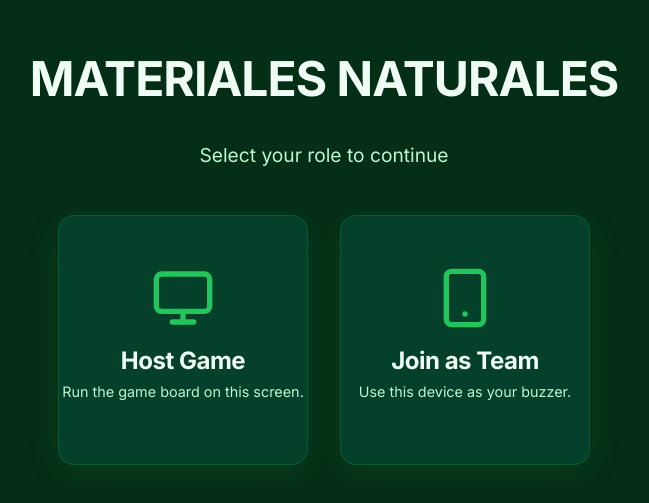
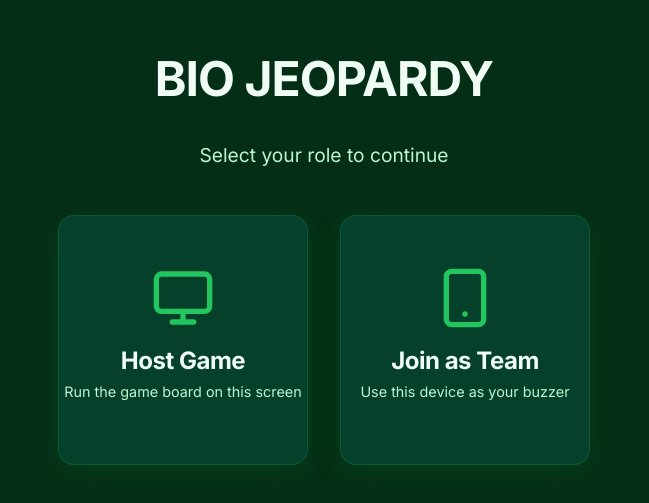
Before and after one commit to urielferia/bio-jeopardy, a React app in the folder frontend/: page / in a window 1280 px wide. Shown: the part 143-646 px from the top of the page, without its empty margins (316-965 px from the left). Built offline with nearby package versions, Linux system fonts and the light colour scheme; the HTML template or start-up script is replaced by a standard one.

Commit message:
feat: update game title to BIO JEOPARDY and make setup title blank by default

```diff
--- a/frontend/src/App.jsx
+++ b/frontend/src/App.jsx
@@ -17,7 +17,7 @@ function App() {
 
   return (
     <div style={{ display: 'flex', flexDirection: 'column', alignItems: 'center', justifyContent: 'center', height: '100vh', padding: '2rem' }}>
-      <h1 style={{ fontSize: '3rem', marginBottom: '1rem', color: 'var(--text-primary)' }}>MATERIALES NATURALES</h1>
+      <h1 style={{ fontSize: '3rem', marginBottom: '1rem', color: 'var(--text-primary)' }}>BIO JEOPARDY</h1>
       <p style={{ fontSize: '1.2rem', color: 'var(--text-secondary)', marginBottom: '3rem' }}>Select your role to continue</p>
 
       <div style={{ display: 'flex', gap: '2rem', flexWrap: 'wrap', justifyContent: 'center' }}>
@@ -30,7 +30,7 @@ function App() {
         >
           <Monitor size={64} color="var(--accent)" style={{ marginBottom: '1rem' }} />
           <h2 style={{ margin: 0 }}>Host Game</h2>
-          <p style={{ textAlign: 'center', color: 'var(--text-secondary)', marginTop: '0.5rem', fontSize: '0.9rem' }}>Run the game board on this screen.</p>
+          <p style={{ textAlign: 'center', color: 'var(--text-secondary)', marginTop: '0.5rem', fontSize: '0.9rem' }}>Run the game board on this screen</p>
         </div>
 
         <div
@@ -42,7 +42,7 @@ function App() {
         >
           <Smartphone size={64} color="var(--accent)" style={{ marginBottom: '1rem' }} />
           <h2 style={{ margin: 0 }}>Join as Team</h2>
-          <p style={{ textAlign: 'center', color: 'var(--text-secondary)', marginTop: '0.5rem', fontSize: '0.9rem' }}>Use this device as your buzzer.</p>
+          <p style={{ textAlign: 'center', color: 'var(--text-secondary)', marginTop: '0.5rem', fontSize: '0.9rem' }}>Use this device as your buzzer</p>
         </div>
       </div>
     </div>
--- a/frontend/src/components/GameBoard.jsx
+++ b/frontend/src/components/GameBoard.jsx
@@ -99,7 +99,7 @@ const GameBoard = ({ config, teams, activeEffects, lastMessage, sendMessage }) =
       {/* Header */}
       <div style={{ textAlign: 'center', margin: '0.5rem 0 1.5rem 0' }}>
         <h1 style={{ fontSize: '2.5rem', color: 'var(--text-primary)', textTransform: 'uppercase', letterSpacing: '2px', margin: 0 }}>
-          {config.gameTitle || 'MATERIALES NATURALES'}
+          {config.gameTitle || 'BIO JEOPARDY'}
         </h1>
         <button
           onClick={() => {
--- a/frontend/src/components/SetupScreen.jsx
+++ b/frontend/src/components/SetupScreen.jsx
@@ -2,7 +2,7 @@ import { useState } from 'react';
 import { Plus, Trash2, Play, XCircle, Upload } from 'lucide-react';
 
 const SetupScreen = ({ onStart, connectedTeams = [], onRemoveTeam }) => {
-  const [gameTitle, setGameTitle] = useState('MATERIALES NATURALES');
+  const [gameTitle, setGameTitle] = useState('');
   const [timeLimit, setTimeLimit] = useState(30);
 
   // Default to 3 columns, 3 rows for a quick setup
```
Also changed, not shown: 2 other files (tests, documents, lock files or other folders).
